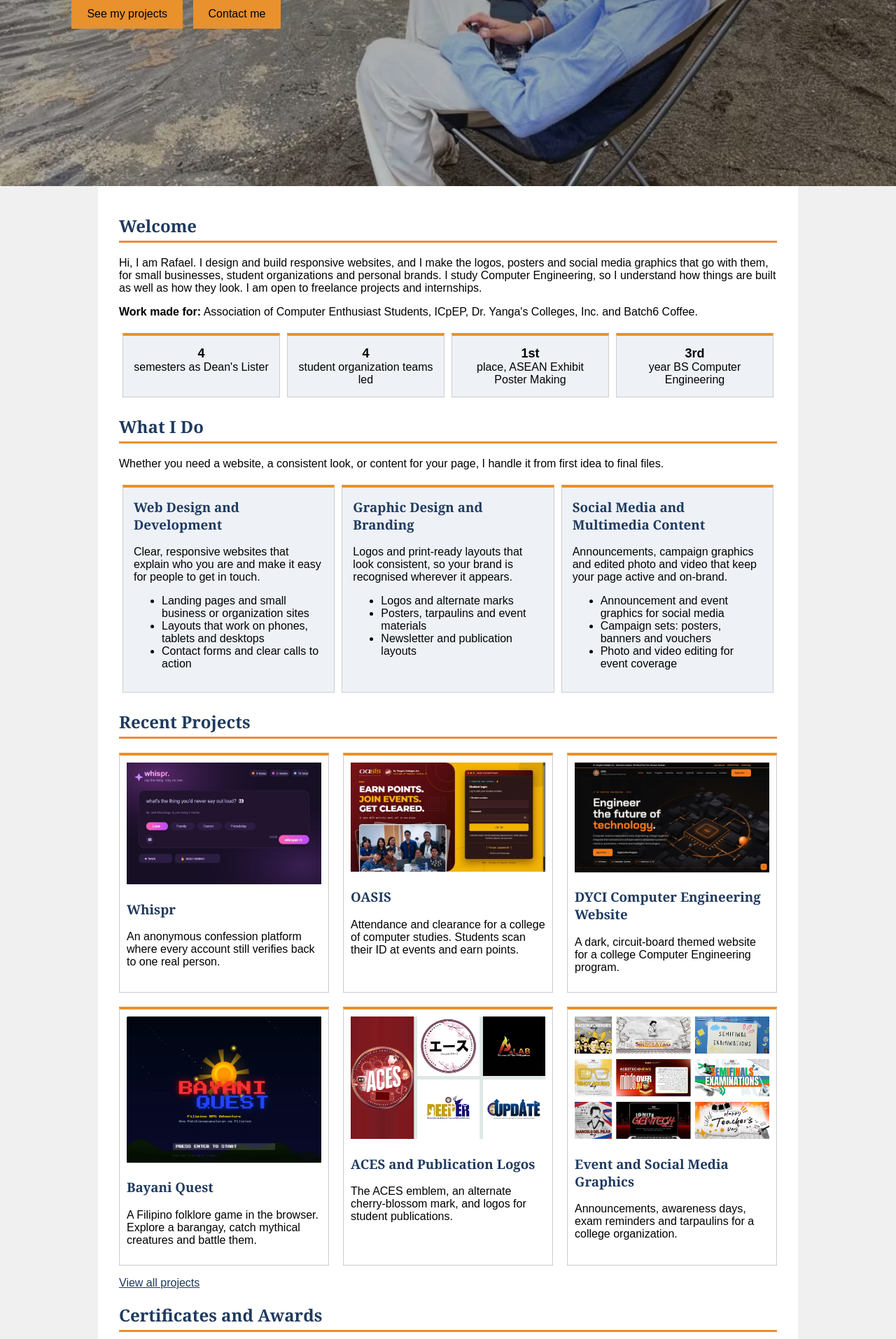
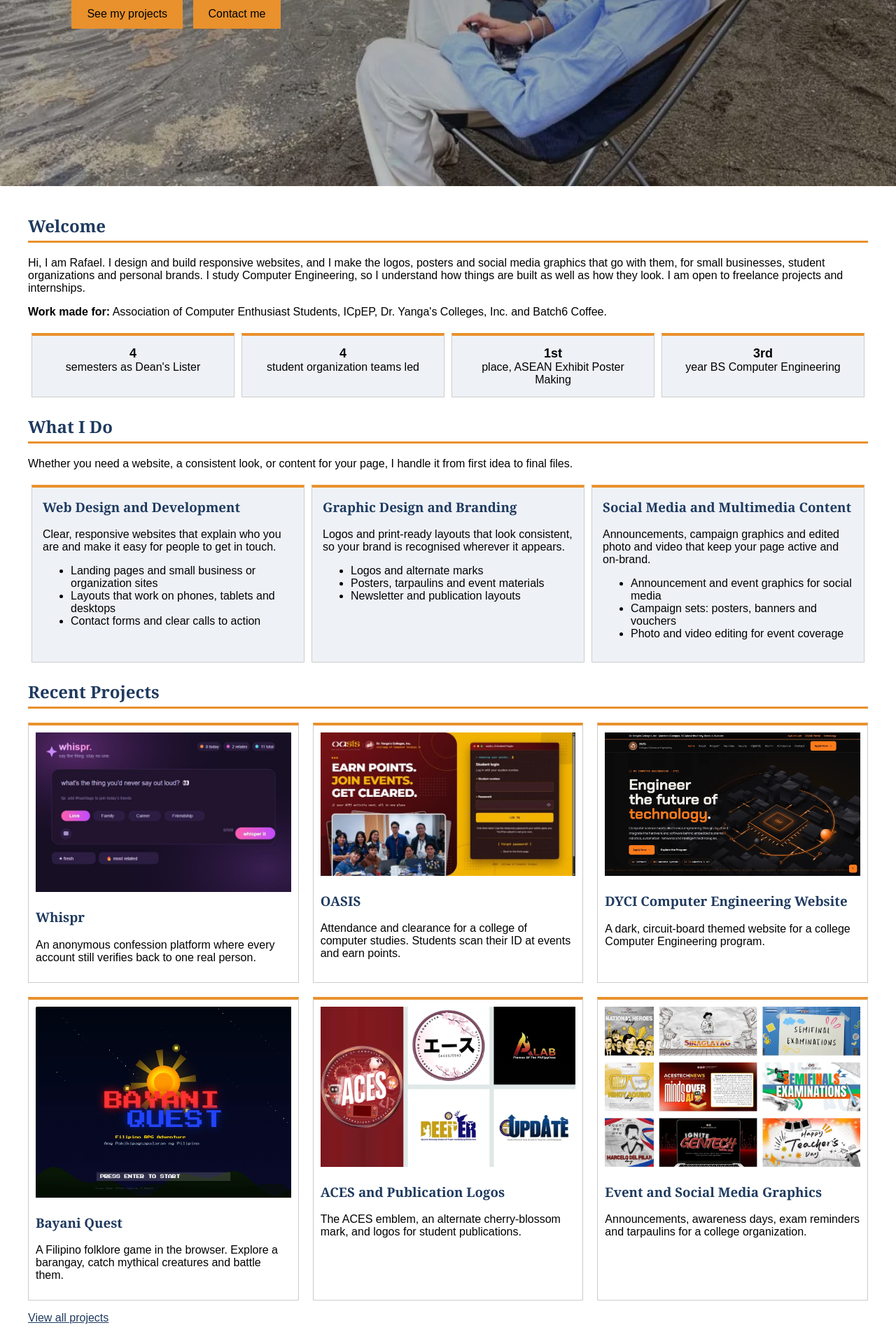
Before and after one commit to seveii/FLOAT-PORTFOLIO, a PHP site: page /index.php in a window 1280 px wide. Shown: the part 474-2388 px from the top of the page at 70% size. Run offline with PHP 8.4, Linux system fonts and the light colour scheme.

Commit message:
Make the content fill the whole width
Removed the narrow centered sheet and the gray sides. The content now uses the full width with
a little padding.

Co-Authored-By: Claude Sonnet 5.5 <noreply@anthropic.com>

```diff
--- a/style.css
+++ b/style.css
@@ -11,7 +11,7 @@ body {
   font-family: Arial, sans-serif;
   margin: 0;
   color: black;
-  background-color: #f0f0f0;
+  background-color: white;
 }
 
 img {
@@ -53,14 +53,9 @@ nav a {
 }
 
 /* ---------- Yung content area ng bawat page ---------- */
-/* Puting papel sa gitna, tapos gray yung nasa gilid. */
+/* Buong lapad ng screen yung content, may konting padding lang sa gilid (walang sayang na space). */
 .content {
-  width: 90%;
-  max-width: 1000px;
-  margin: 0 auto;       /* yung auto margin sa left at right, siya yung nagpapa-center ng content */
-  padding: 20px 30px;
-  background-color: white;
-  box-sizing: border-box;   /* kasama na sa width yung padding, para hindi lumampas sa screen */
+  padding: 20px 40px;
 }
 
 h2 {
```
